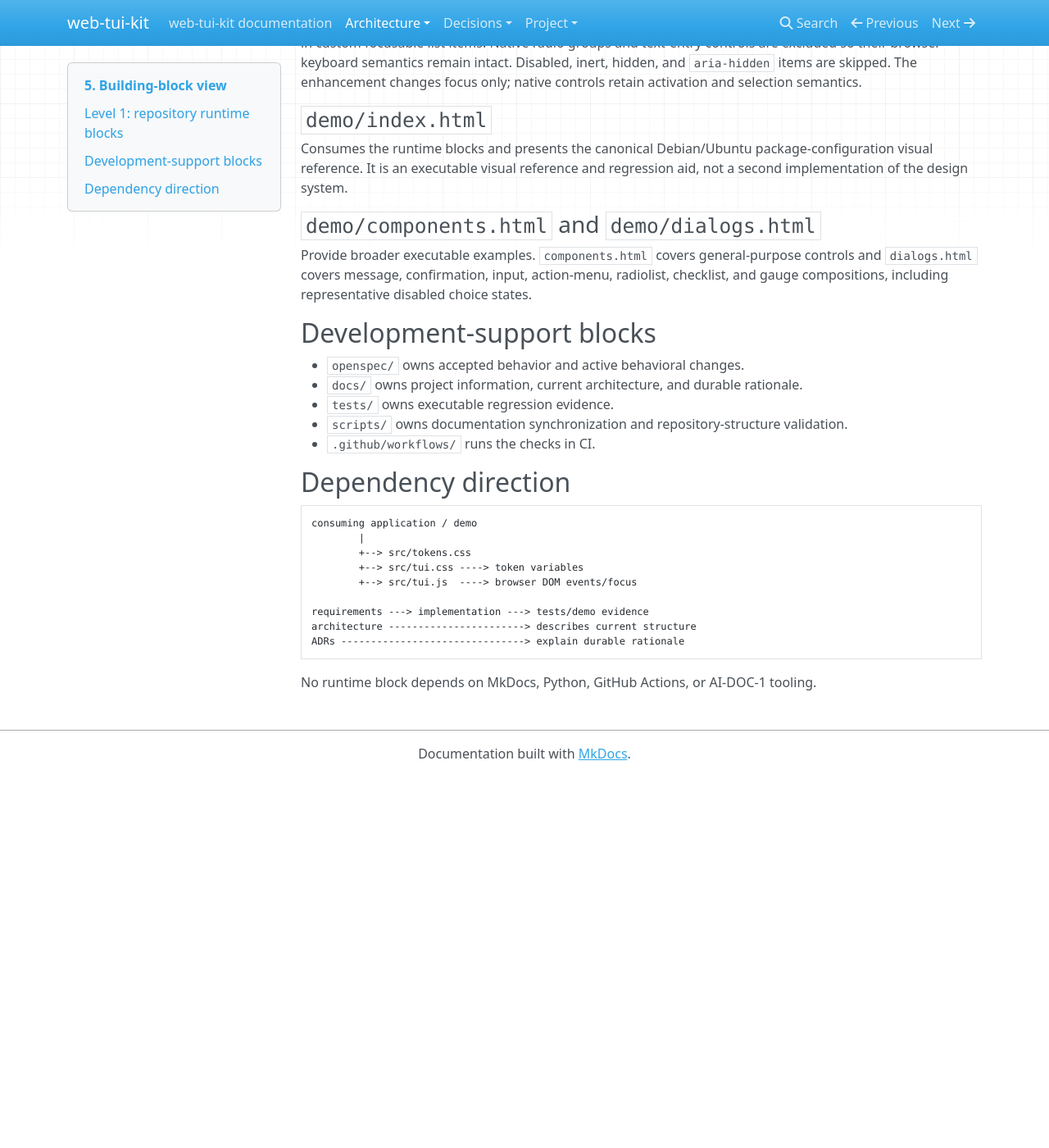
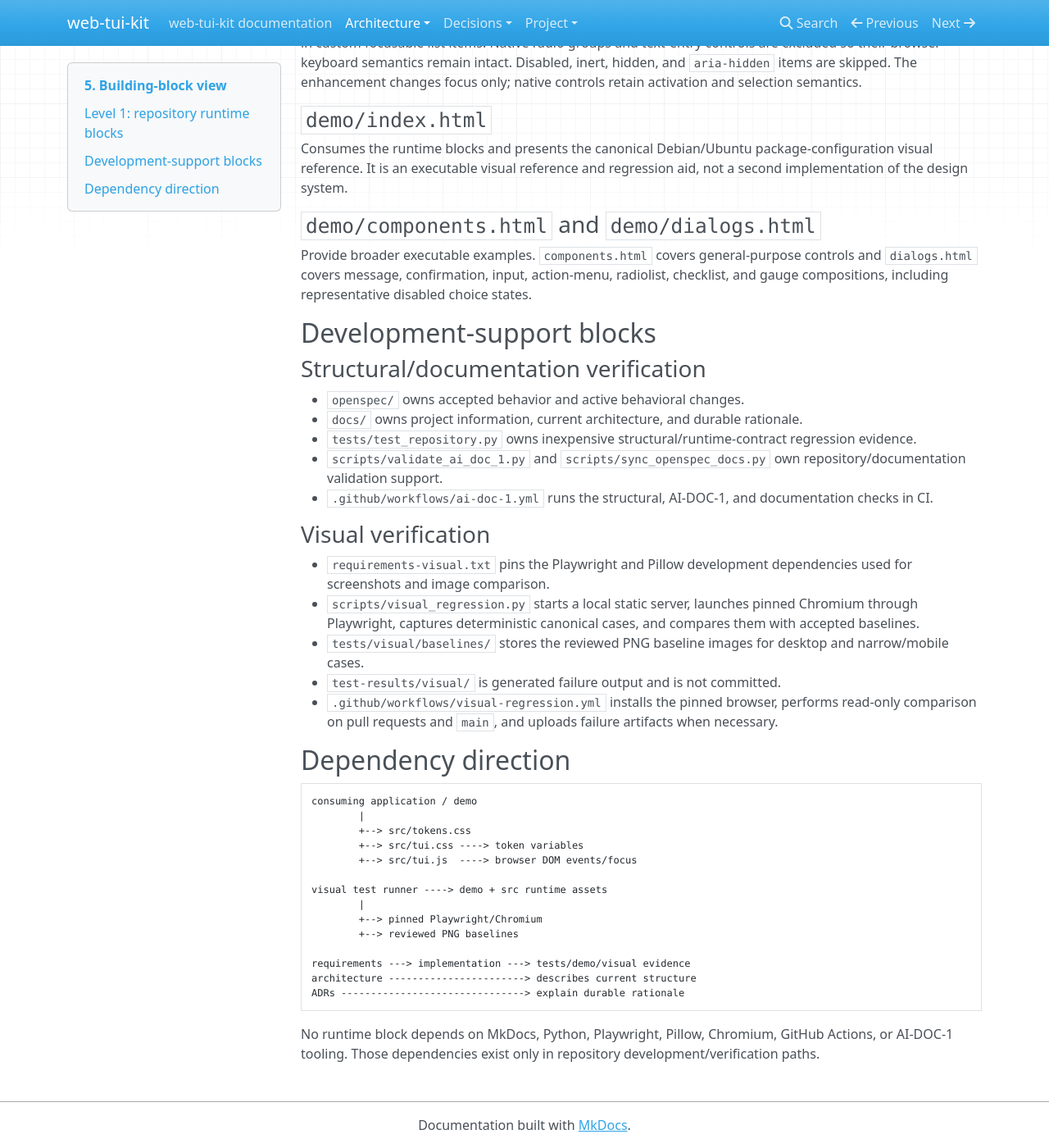
Before and after one commit to 1990jk1990/web-tui-kit, an MkDocs documentation site: the page built from docs/architecture/05-building-block-view.md, in a window 1280 px wide and 1400 px high, scrolled down 642 px. Shown: the whole window at 82% size. Built offline with MkDocs 1.6.1, drawn with Linux system fonts in a browser that asks for light colours; nearby versions of some CDN libraries; before the commit the page ends 1589 px from its top, so only the background shows below that.

Commit message:
docs: add visual verification building blocks

````diff
--- a/docs/architecture/05-building-block-view.md
+++ b/docs/architecture/05-building-block-view.md
@@ -29,11 +29,21 @@ Provide broader executable examples. `components.html` covers general-purpose co
 
 ## Development-support blocks
 
+### Structural/documentation verification
+
 - `openspec/` owns accepted behavior and active behavioral changes.
 - `docs/` owns project information, current architecture, and durable rationale.
-- `tests/` owns executable regression evidence.
-- `scripts/` owns documentation synchronization and repository-structure validation.
-- `.github/workflows/` runs the checks in CI.
+- `tests/test_repository.py` owns inexpensive structural/runtime-contract regression evidence.
+- `scripts/validate_ai_doc_1.py` and `scripts/sync_openspec_docs.py` own repository/documentation validation support.
+- `.github/workflows/ai-doc-1.yml` runs the structural, AI-DOC-1, and documentation checks in CI.
+
+### Visual verification
+
+- `requirements-visual.txt` pins the Playwright and Pillow development dependencies used for screenshots and image comparison.
+- `scripts/visual_regression.py` starts a local static server, launches pinned Chromium through Playwright, captures deterministic canonical cases, and compares them with accepted baselines.
+- `tests/visual/baselines/` stores the reviewed PNG baseline images for desktop and narrow/mobile cases.
+- `test-results/visual/` is generated failure output and is not committed.
+- `.github/workflows/visual-regression.yml` installs the pinned browser, performs read-only comparison on pull requests and `main`, and uploads failure artifacts when necessary.
 
 ## Dependency direction
 
@@ -44,9 +54,14 @@ consuming application / demo
         +--> src/tui.css ----> token variables
         +--> src/tui.js  ----> browser DOM events/focus
 
-requirements ---> implementation ---> tests/demo evidence
+visual test runner ----> demo + src runtime assets
+        |
+        +--> pinned Playwright/Chromium
+        +--> reviewed PNG baselines
+
+requirements ---> implementation ---> tests/demo/visual evidence
 architecture -----------------------> describes current structure
 ADRs -------------------------------> explain durable rationale
 ```
 
-No runtime block depends on MkDocs, Python, GitHub Actions, or AI-DOC-1 tooling.
+No runtime block depends on MkDocs, Python, Playwright, Pillow, Chromium, GitHub Actions, or AI-DOC-1 tooling. Those dependencies exist only in repository development/verification paths.
````
